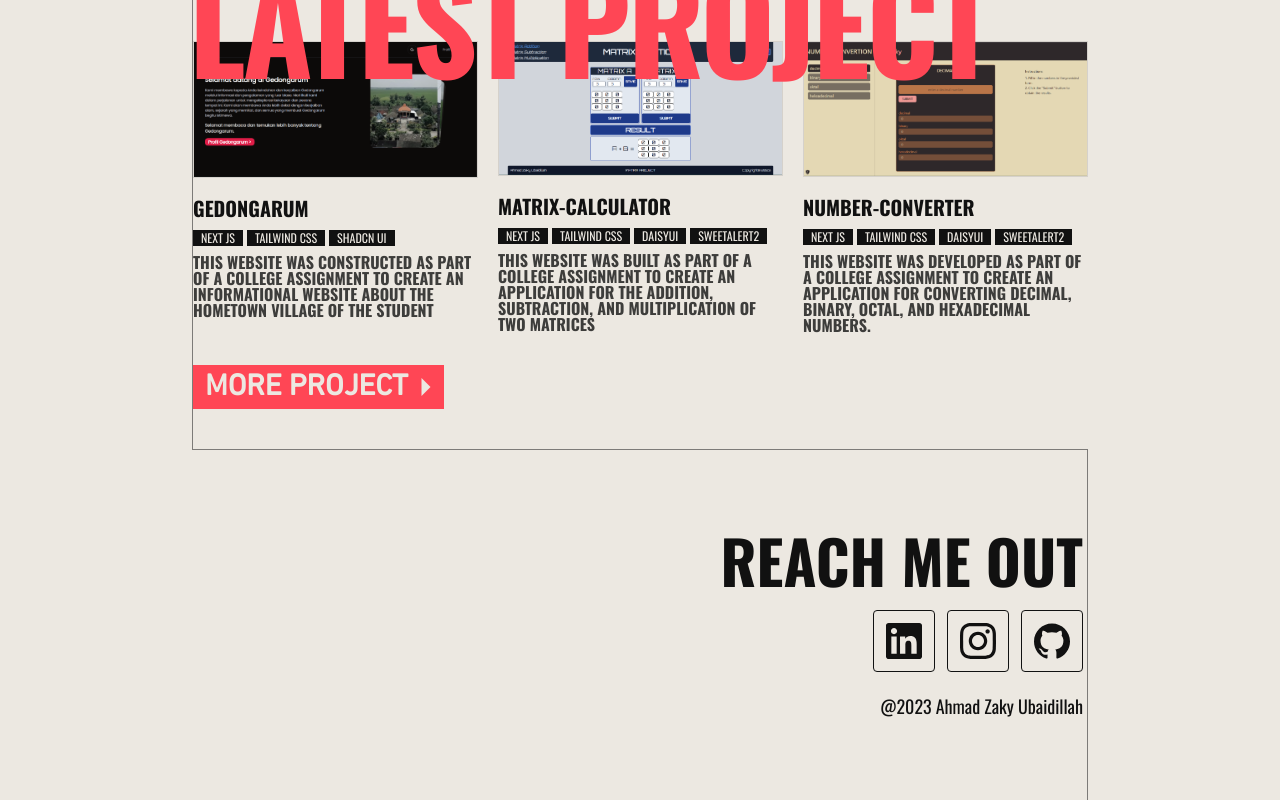
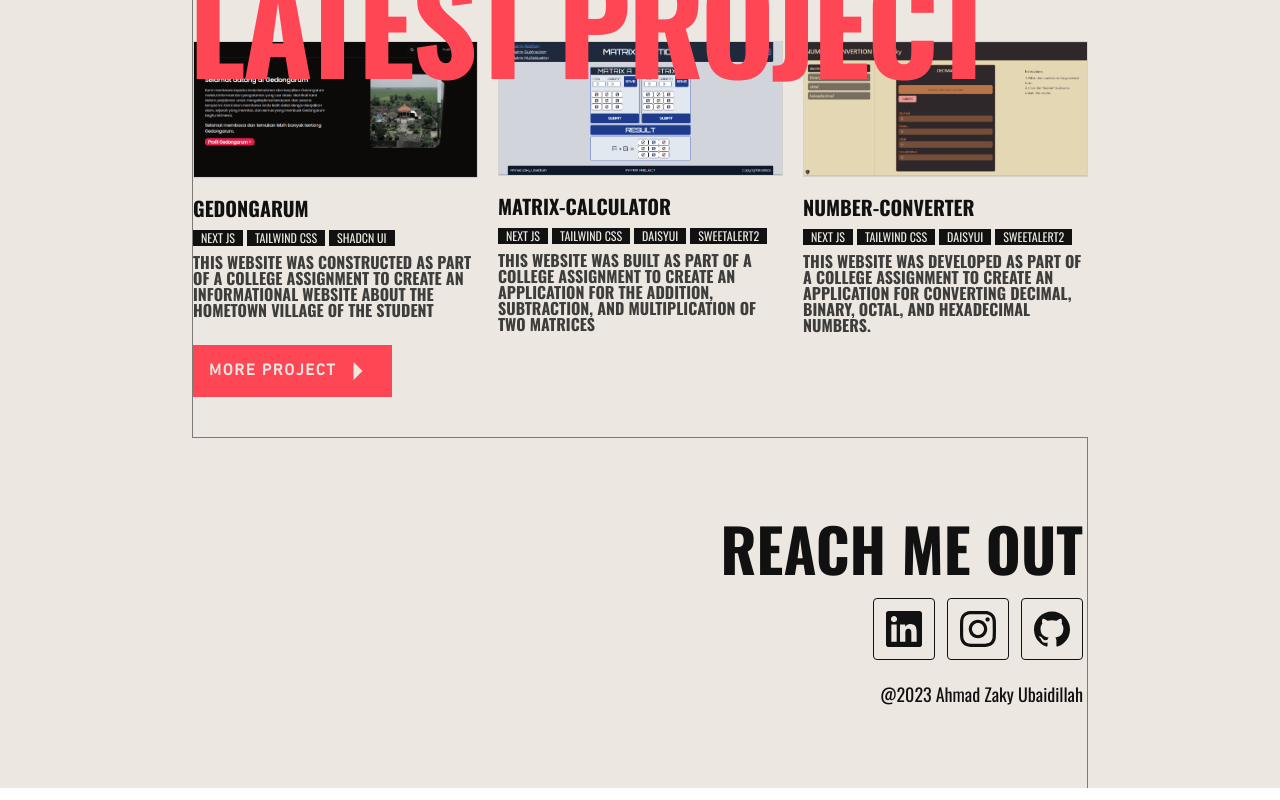
Before and after one commit to CodeWithZaky/my-personal-website-1, a Next.js app: page / in a window 1280 px wide. Shown: the part 630-1430 px from the top of the page. Built offline with nearby package versions, Linux system fonts and the light colour scheme.

Commit message:
update project link

```diff
--- a/src/components/data/ThumbnailProjects.tsx
+++ b/src/components/data/ThumbnailProjects.tsx
@@ -15,7 +15,7 @@ const matrixCalcucalor = (
 );
 const numberConverter = (
     <CardProject
-        linkHref="number-converter-byzaky.vercel.app"
+        linkHref="https://number-converter-2.vercel.app"
         srcTumb={numberConverterImg}
         title="number-converter"
         stack={["NEXT JS", "TAILWIND CSS", "DAISYUI", "SWEETALERT2"]}
--- a/src/components/home/component/LatestProjectSection.tsx
+++ b/src/components/home/component/LatestProjectSection.tsx
@@ -53,7 +53,7 @@ const LatestProject = () => {
                 href={"/projects"}
                 className={clsx(
                     DINNextW1G.className,
-                    "group flex items-center hover:ml-3 pl-3 py-1 bg-valorant text-valorantWhite uppercase border-valorantBlack text-3xl mt-5 font-bold transition-all whitespace-nowrap"
+                    "group flex items-center uppercase bg-valorant text-valorantWhite gap-1 px-4 py-2 cursor-pointer  font-semibold tracking-widest duration-300 hover:gap-2 hover:translate-x-3"
                 )}
             >
                 More Project
```
